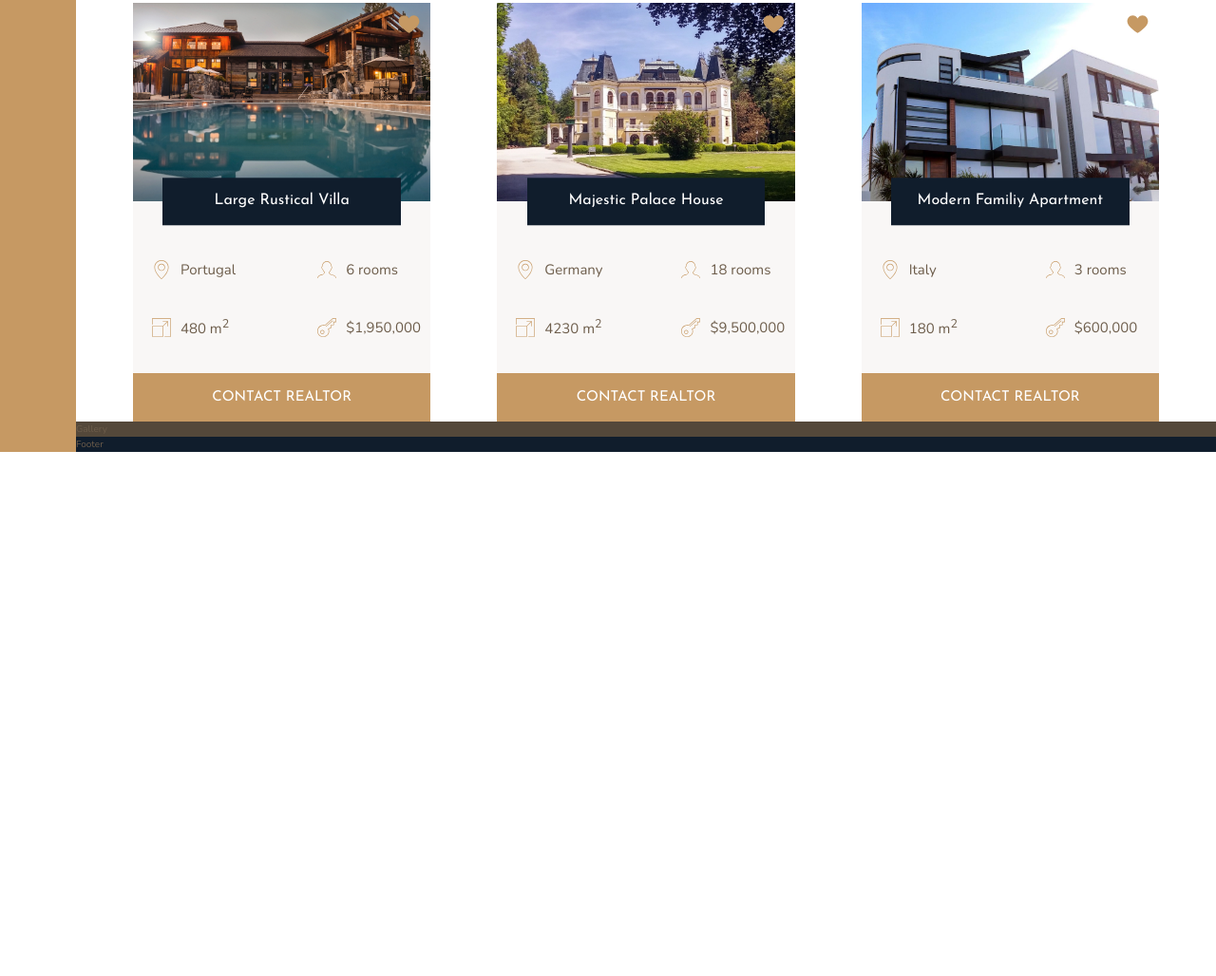
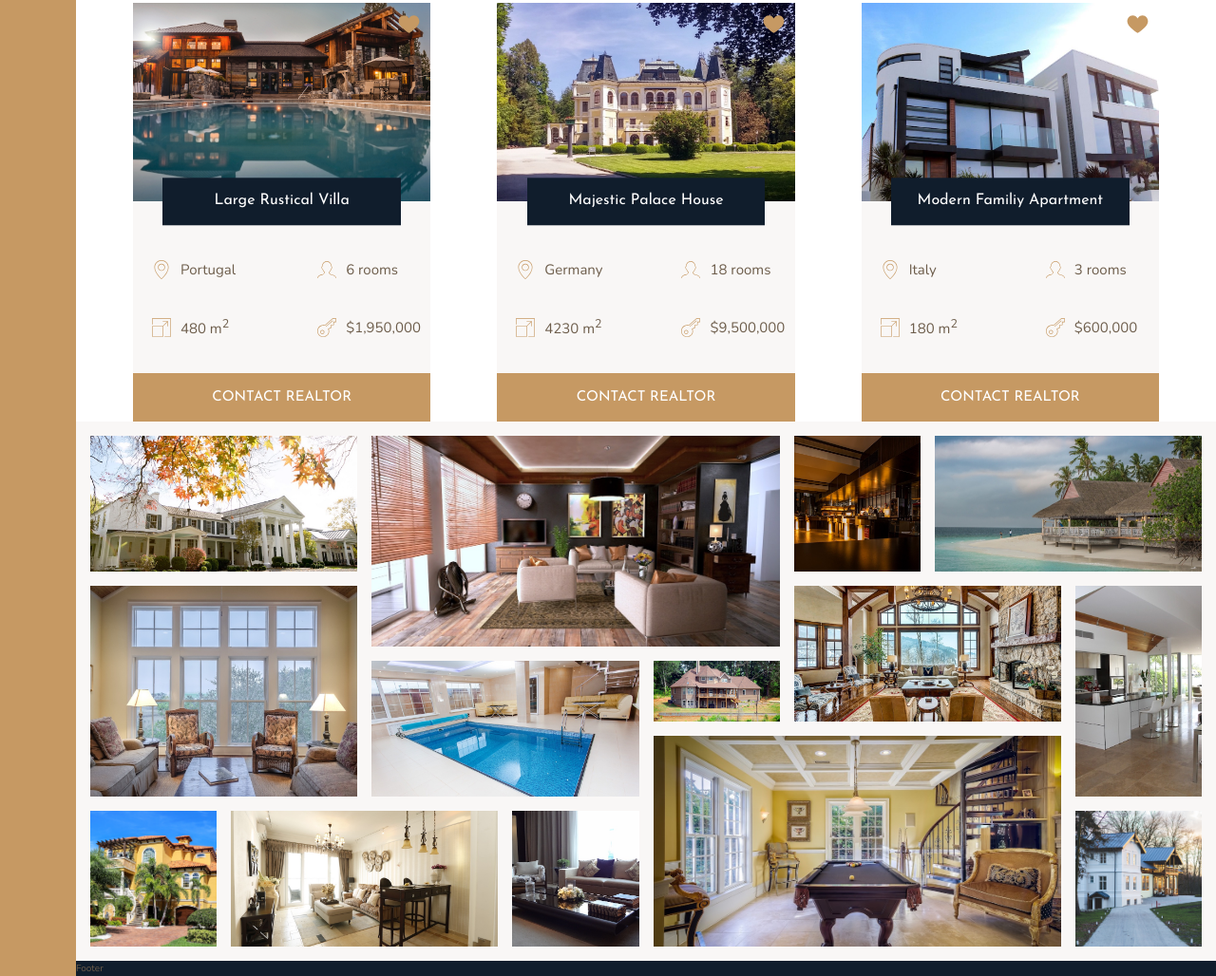
Before and after one commit to Bol2riZH/Nexter, a website: page index.html in a window 1280 px wide. Shown: the part 2328-3356 px from the top of the page at 95% size. Before the commit the page ends 2804 px from the top, so only its background shows below. Drawn offline with nearby package versions, Linux system fonts and the light colour scheme.

Commit message:
building gallery

```diff
--- a/index.html
+++ b/index.html
@@ -308,7 +308,71 @@
       </div>
     </section>
 
-    <section class="gallery">Gallery</section>
+    <section class="gallery">
+      <figure class="gallery__item gallery__item--1">
+        <img src="img/gal-1.jpeg" alt="Gallery image 1" class="gallery__img" />
+      </figure>
+      <figure class="gallery__item gallery__item--2">
+        <img src="img/gal-2.jpeg" alt="Gallery image 2" class="gallery__img" />
+      </figure>
+      <figure class="gallery__item gallery__item--3">
+        <img src="img/gal-3.jpeg" alt="Gallery image 3" class="gallery__img" />
+      </figure>
+      <figure class="gallery__item gallery__item--4">
+        <img src="img/gal-4.jpeg" alt="Gallery image 4" class="gallery__img" />
+      </figure>
+      <figure class="gallery__item gallery__item--5">
+        <img src="img/gal-5.jpeg" alt="Gallery image 5" class="gallery__img" />
+      </figure>
+      <figure class="gallery__item gallery__item--6">
+        <img src="img/gal-6.jpeg" alt="Gallery image 6" class="gallery__img" />
+      </figure>
+      <figure class="gallery__item gallery__item--7">
+        <img src="img/gal-7.jpeg" alt="Gallery image 7" class="gallery__img" />
+      </figure>
+      <figure class="gallery__item gallery__item--8">
+        <img src="img/gal-8.jpeg" alt="Gallery image 8" class="gallery__img" />
+      </figure>
+      <figure class="gallery__item gallery__item--9">
+        <img src="img/gal-9.jpeg" alt="Gallery image 9" class="gallery__img" />
+      </figure>
+      <figure class="gallery__item gallery__item--10">
+        <img
+          src="img/gal-10.jpeg"
+          alt="Gallery image 10"
+          class="gallery__img"
+        />
+      </figure>
+      <figure class="gallery__item gallery__item--11">
+        <img
+          src="img/gal-11.jpeg"
+          alt="Gallery image 11"
+          class="gallery__img"
+        />
+      </figure>
+      <figure class="gallery__item gallery__item--12">
+        <img
+          src="img/gal-12.jpeg"
+          alt="Gallery image 12"
+          class="gallery__img"
+        />
+      </figure>
+      <figure class="gallery__item gallery__item--13">
+        <img
+          src="img/gal-13.jpeg"
+          alt="Gallery image 13"
+          class="gallery__img"
+        />
+      </figure>
+      <figure class="gallery__item gallery__item--14">
+        <img
+          src="img/gal-14.jpeg"
+          alt="Gallery image 14"
+          class="gallery__img"
+        />
+      </figure>
+    </section>
+
     <footer class="footer">Footer</footer>
   </body>
 </html>
--- a/sass/_gallery.scss
+++ b/sass/_gallery.scss
@@ -1,6 +1,76 @@
 @use "base";
 
 .gallery {
-  background-color: base.$color-grey-dark-1;
+  background-color: base.$color-grey-light-1;
   grid-column: full-start / full-end;
+  display: grid;
+  grid-template-columns: repeat(8, 1fr);
+  grid-template-rows: repeat(7, 5vw);
+  gap: 1.5rem;
+  padding: 1.5rem;
+
+  &__item {
+    &--1 {
+      grid-column: 1 / span 2;
+      grid-row: 1 / span 2;
+    }
+    &--2 {
+      grid-column: 3 / 6;
+      grid-row: 1 / span 3;
+    }
+    &--3 {
+      grid-column: 6 / 7;
+      grid-row: 1 / span 2;
+    }
+    &--4 {
+      grid-column: 7 / -1;
+      grid-row: 1 / span 2;
+    }
+    &--5 {
+      grid-column: 1 / span 2;
+      grid-row: 3 / span 3;
+    }
+    &--6 {
+      grid-column: 3 / span 2;
+      grid-row: 4 / span 2;
+    }
+    &--7 {
+      grid-column: 5 / 6;
+      grid-row: 4 / 5;
+    }
+    &--8 {
+      grid-column: 6 / span 2;
+      grid-row: 3 / span 2;
+    }
+    &--9 {
+      grid-row: 3 / span 3;
+    }
+    &--10 {
+      grid-column: 1;
+      grid-row: 6 / -1;
+    }
+    &--11 {
+      grid-column: 2 / span 2;
+      grid-row: 6 / -1;
+    }
+    &--12 {
+      grid-column: 4;
+      grid-row: 6 / -1;
+    }
+    &--13 {
+      grid-column: 5 / span 3;
+      grid-row: 5 / -1;
+    }
+    &--14 {
+      grid-column: 8 / -1;
+      grid-row: 6 / -1;
+    }
+  }
+
+  &__img {
+    object-fit: cover;
+    width: 100%;
+    height: 100%;
+    //display: block;
+  }
 }
```
Also changed, not shown: css/style.css, 1 other file.
